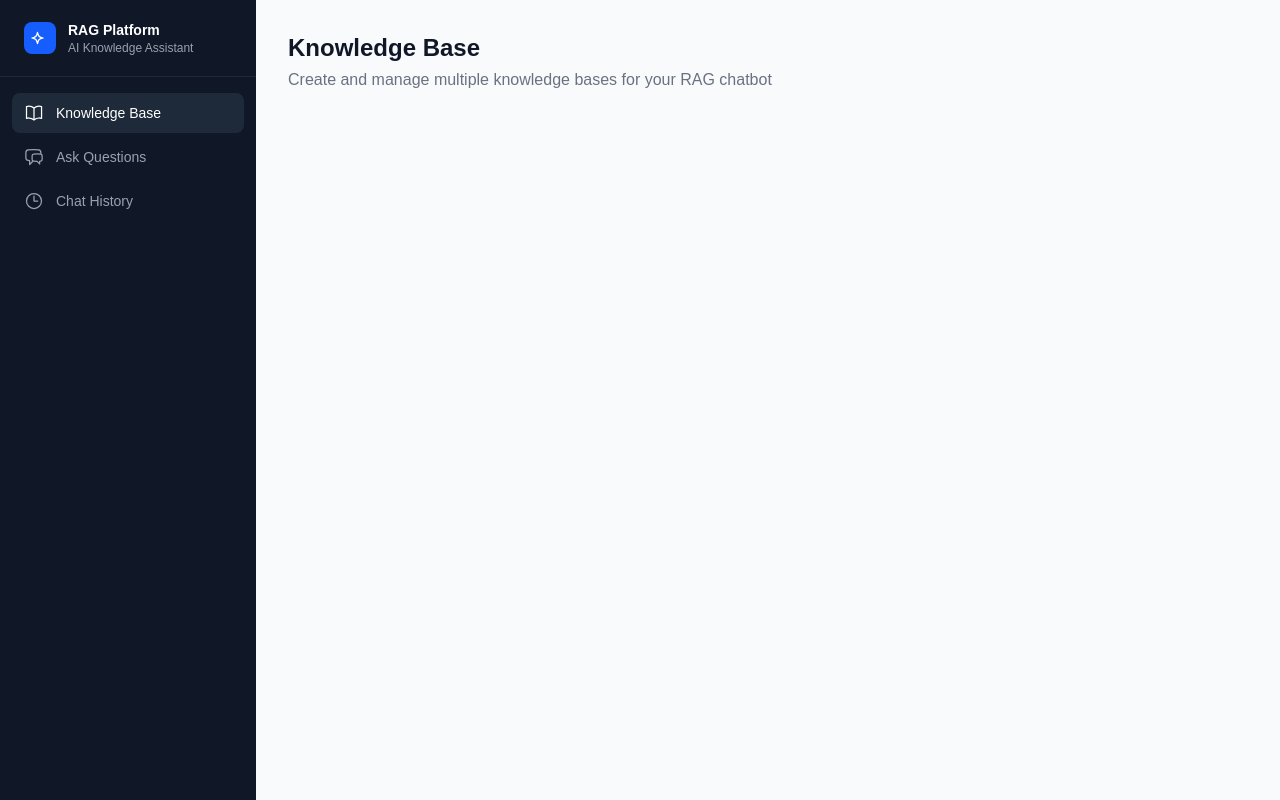
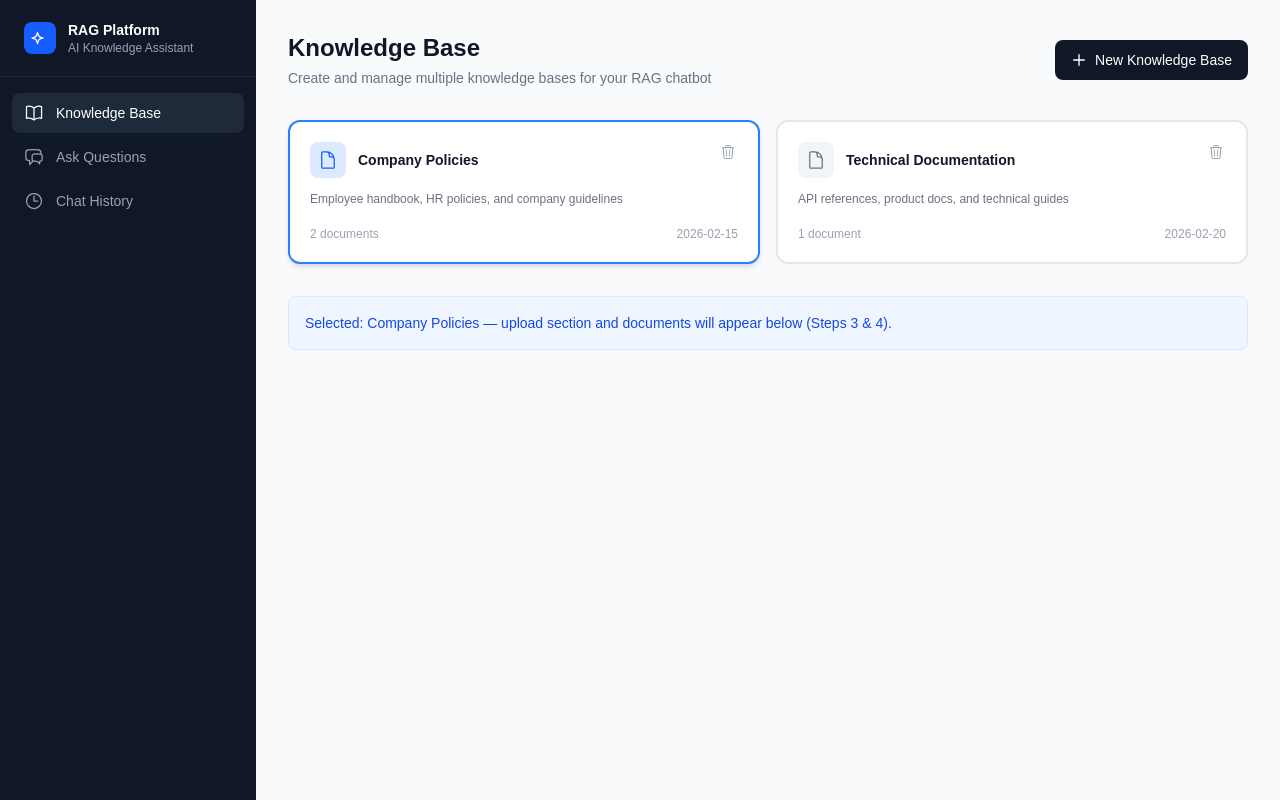
Before and after one commit to deepak35an/rag_kms, a Next.js app in the folder frontend/: page /dashboard/knowledge-base in a window 1280 px wide. Built offline with nearby package versions, Linux system fonts and the light colour scheme.

Commit message:
login and auth

```diff
--- a/frontend/app/dashboard/knowledge-base/page.tsx
+++ b/frontend/app/dashboard/knowledge-base/page.tsx
@@ -1,8 +1,157 @@
+"use client";
+
+import { useState, useEffect } from "react";
+
+interface KnowledgeBase {
+  id: string;
+  name: string;
+  description: string;
+  docCount: number;
+  updatedAt: string;
+}
+
+const STORAGE_KEY = "rag_knowledge_bases";
+
+const DEFAULT_KBS: KnowledgeBase[] = [
+  {
+    id: "kb-1",
+    name: "Company Policies",
+    description: "Employee handbook, HR policies, and company guidelines",
+    docCount: 2,
+    updatedAt: "2026-02-15",
+  },
+  {
+    id: "kb-2",
+    name: "Technical Documentation",
+    description: "API references, product docs, and technical guides",
+    docCount: 1,
+    updatedAt: "2026-02-20",
+  },
+];
+
 export default function KnowledgeBasePage() {
+  const [knowledgeBases, setKnowledgeBases] = useState<KnowledgeBase[]>([]);
+  const [selectedId, setSelectedId] = useState<string | null>(null);
+
+  // Load from localStorage on mount
+  useEffect(() => {
+    const stored = localStorage.getItem(STORAGE_KEY);
+    if (stored) {
+      const parsed: KnowledgeBase[] = JSON.parse(stored);
+      setKnowledgeBases(parsed);
+      if (parsed.length > 0) setSelectedId(parsed[0].id);
+    } else {
+      localStorage.setItem(STORAGE_KEY, JSON.stringify(DEFAULT_KBS));
+      setKnowledgeBases(DEFAULT_KBS);
+      setSelectedId(DEFAULT_KBS[0].id);
+    }
+  }, []);
+
+  const handleDelete = (id: string, e: React.MouseEvent) => {
+    e.stopPropagation();
+    const updated = knowledgeBases.filter((kb) => kb.id !== id);
+    setKnowledgeBases(updated);
+    localStorage.setItem(STORAGE_KEY, JSON.stringify(updated));
+    if (selectedId === id) setSelectedId(updated[0]?.id ?? null);
+  };
+
+  const selectedKB = knowledgeBases.find((kb) => kb.id === selectedId);
+
   return (
-    <div>
-      <h1 className="text-2xl font-bold text-gray-900">Knowledge Base</h1>
-      <p className="text-gray-500 mt-1">Create and manage multiple knowledge bases for your RAG chatbot</p>
+    <div className="max-w-5xl">
+      {/* Header */}
+      <div className="flex items-center justify-between mb-8">
+        <div>
+          <h1 className="text-2xl font-bold text-gray-900">Knowledge Base</h1>
+          <p className="text-gray-500 mt-1 text-sm">
+            Create and manage multiple knowledge bases for your RAG chatbot
+          </p>
+        </div>
+        <button
+          onClick={() => {
+            const name = prompt("Knowledge base name:");
+            if (!name?.trim()) return;
+            const desc = prompt("Short description:") ?? "";
+            const newKB: KnowledgeBase = {
+              id: `kb-${Date.now()}`,
+              name: name.trim(),
+              description: desc.trim(),
+              docCount: 0,
+              updatedAt: new Date().toISOString().split("T")[0],
+            };
+            const updated = [...knowledgeBases, newKB];
+            setKnowledgeBases(updated);
+            localStorage.setItem(STORAGE_KEY, JSON.stringify(updated));
+            setSelectedId(newKB.id);
+          }}
+          className="flex items-center gap-2 bg-gray-900 hover:bg-gray-800 text-white text-sm font-medium px-4 py-2.5 rounded-lg transition-colors"
+        >
+          <svg className="w-4 h-4" fill="none" stroke="currentColor" viewBox="0 0 24 24">
+            <path strokeLinecap="round" strokeLinejoin="round" strokeWidth={2} d="M12 4v16m8-8H4" />
+          </svg>
+          New Knowledge Base
+        </button>
+      </div>
+
+      {/* KB Cards Grid */}
+      {knowledgeBases.length === 0 ? (
+        <div className="text-center py-20 text-gray-400">
+          <svg className="w-12 h-12 mx-auto mb-3 opacity-40" fill="none" stroke="currentColor" viewBox="0 0 24 24">
+            <path strokeLinecap="round" strokeLinejoin="round" strokeWidth={1.5} d="M12 6.042A8.967 8.967 0 006 3.75c-1.052 0-2.062.18-3 .512v14.25A8.987 8.987 0 016 18c2.331 0 4.467.89 6.064 2.346m0-14.304a8.966 8.966 0 016-2.292c1.052 0 2.062.18 3 .512v14.25A8.987 8.987 0 0018 18a8.967 8.967 0 00-6 2.346m0-14.304v14.304" />
+          </svg>
+          <p className="font-medium">No knowledge bases yet</p>
+          <p className="text-sm mt-1">Click &quot;+ New Knowledge Base&quot; to create one</p>
+        </div>
+      ) : (
+        <div className="grid grid-cols-1 sm:grid-cols-2 gap-4 mb-8">
+          {knowledgeBases.map((kb) => {
+            const isSelected = kb.id === selectedId;
+            return (
+              <div
+                key={kb.id}
+                onClick={() => setSelectedId(kb.id)}
+                className={`relative cursor-pointer rounded-xl border-2 p-5 transition-all ${
+                  isSelected
+                    ? "border-blue-500 bg-white shadow-md"
+                    : "border-gray-200 bg-white hover:border-blue-200 hover:shadow-sm"
+                }`}
+              >
+                {/* Delete button */}
+                <button
+                  onClick={(e) => handleDelete(kb.id, e)}
+                  className="absolute top-4 right-4 p-1.5 text-gray-400 hover:text-red-500 rounded-lg hover:bg-red-50 transition-colors"
+                  title="Delete knowledge base"
+                >
+                  <svg className="w-4 h-4" fill="none" stroke="currentColor" viewBox="0 0 24 24">
+                    <path strokeLinecap="round" strokeLinejoin="round" strokeWidth={1.5} d="M14.74 9l-.346 9m-4.788 0L9.26 9m9.968-3.21c.342.052.682.107 1.022.166m-1.022-.165L18.16 19.673a2.25 2.25 0 01-2.244 2.077H8.084a2.25 2.25 0 01-2.244-2.077L4.772 5.79m14.456 0a48.108 48.108 0 00-3.478-.397m-12 .562c.34-.059.68-.114 1.022-.165m0 0a48.11 48.11 0 013.478-.397m7.5 0v-.916c0-1.18-.91-2.164-2.09-2.201a51.964 51.964 0 00-3.32 0c-1.18.037-2.09 1.022-2.09 2.201v.916m7.5 0a48.667 48.667 0 00-7.5 0" />
+                  </svg>
+                </button>
+
+                <div className="flex items-center gap-3 mb-3 pr-8">
+                  <div className={`w-9 h-9 rounded-lg flex items-center justify-center ${isSelected ? "bg-blue-100" : "bg-gray-100"}`}>
+                    <svg className={`w-5 h-5 ${isSelected ? "text-blue-600" : "text-gray-500"}`} fill="none" stroke="currentColor" viewBox="0 0 24 24">
+                      <path strokeLinecap="round" strokeLinejoin="round" strokeWidth={1.5} d="M19.5 14.25v-2.625a3.375 3.375 0 00-3.375-3.375h-1.5A1.125 1.125 0 0113.5 7.125v-1.5a3.375 3.375 0 00-3.375-3.375H8.25m2.25 0H5.625c-.621 0-1.125.504-1.125 1.125v17.25c0 .621.504 1.125 1.125 1.125h12.75c.621 0 1.125-.504 1.125-1.125V11.25a9 9 0 00-9-9z" />
+                    </svg>
+                  </div>
+                  <h3 className="font-semibold text-gray-900 text-sm">{kb.name}</h3>
+                </div>
+                <p className="text-xs text-gray-500 mb-4 pr-8 leading-relaxed">{kb.description}</p>
+                <div className="flex items-center justify-between text-xs text-gray-400">
+                  <span>{kb.docCount} document{kb.docCount !== 1 ? "s" : ""}</span>
+                  <span>{kb.updatedAt}</span>
+                </div>
+              </div>
+            );
+          })}
+        </div>
+      )}
+
+      {/* Selected KB info */}
+      {selectedKB && (
+        <div className="mt-2 p-4 bg-blue-50 border border-blue-100 rounded-lg text-sm text-blue-700">
+          <span className="font-medium">Selected:</span> {selectedKB.name} — upload section and documents will appear below (Steps 3 &amp; 4).
+        </div>
+      )}
     </div>
   );
 }
```
